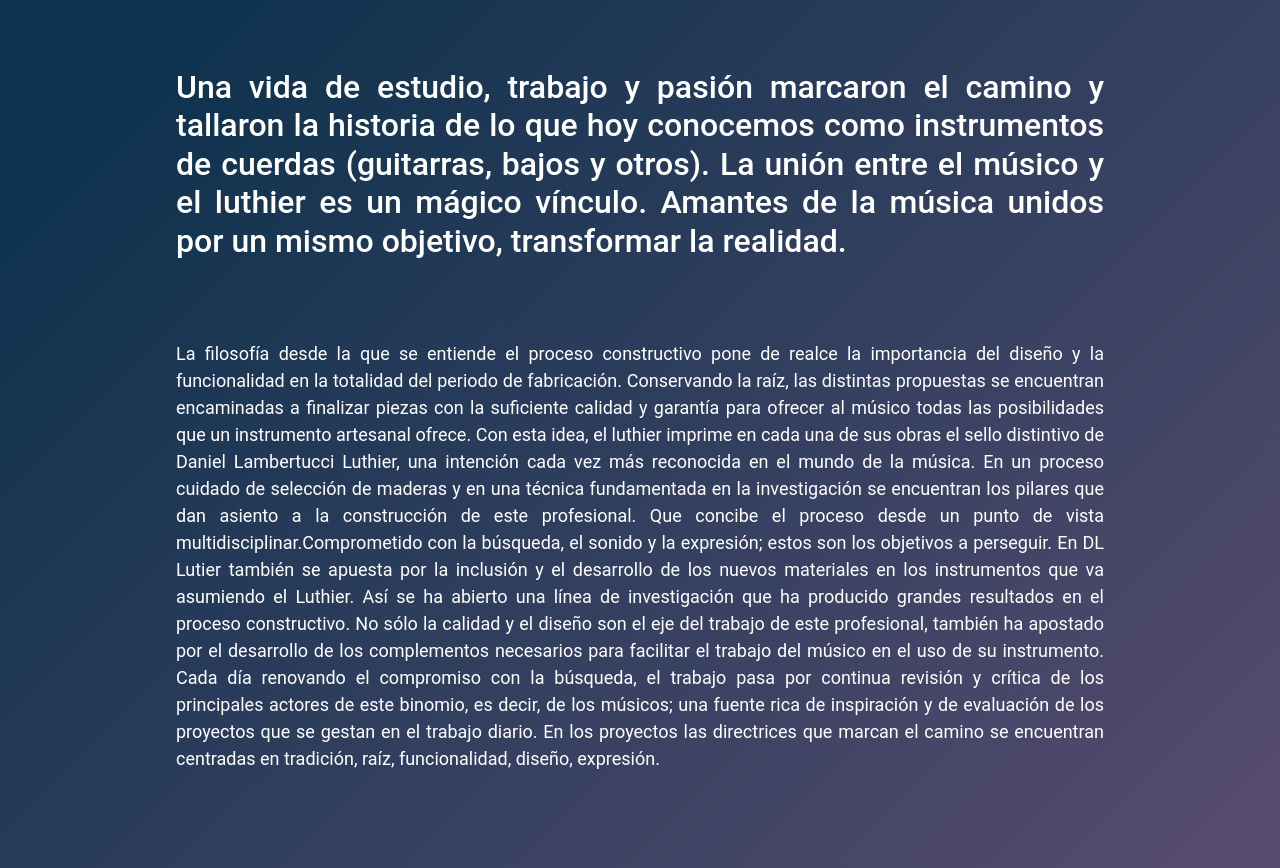
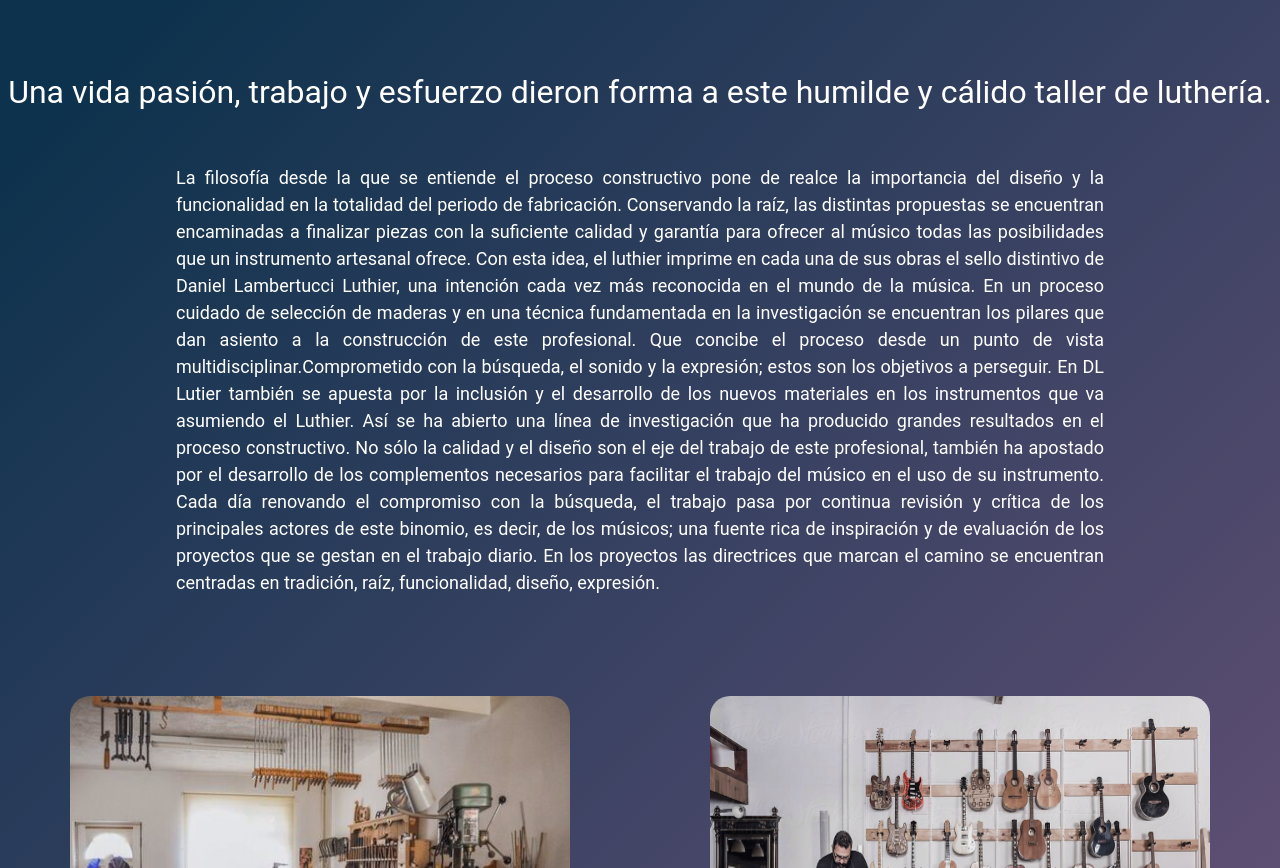
Before and after one commit to DieDreizehn13/Taller-de-violas-y-bajos-Maldonado-, a plain HTML site: page index.html in a window 1280 px wide. Shown: the part 840-1708 px from the top of the page. Drawn offline with nearby package versions, Linux system fonts and the light colour scheme; a web font is replaced by a local one.

Commit message:
Correcciones generales

```diff
--- a/index.html
+++ b/index.html
@@ -12,7 +12,6 @@
     <link rel="preconnect" href="https://fonts.gstatic.com" crossorigin>
     <link href="https\://fonts.googleapis.com/css2?family=Roboto:ital,wght@0,100;1,300;1,700&family=Source+Sans+Pro:wght@200;300;400;600;700&display=swap" rel="stylesheet">
     <script src="https://kit.fontawesome.com/4f09661378.js" crossorigin="anonymous"></script>
-     <!-- AOS animaciones on scroll XXXXXXXXXXXXXXXXXXXXXXXXXXXXXXXXXXXXXXXXXXXXXXXXXXXXXXXXXXXXX -->
     <link rel="stylesheet" href="https://cdnjs.cloudflare.com/ajax/libs/animate.css/4.1.1/animate.min.css"/>
     <link href="https://unpkg.com/aos@2.3.1/dist/aos.css" rel="stylesheet">
 
@@ -40,7 +39,7 @@
         </div>
 
         <div class="info">
-            <h2>Una vida de estudio, trabajo y pasión marcaron el camino y tallaron la historia de lo que hoy conocemos como instrumentos de cuerdas (guitarras, bajos y otros). La unión entre el músico y el luthier es un mágico vínculo. Amantes de la música unidos por un mismo objetivo, transformar la realidad.</h2>
+            <p class="subtitulos">Una vida pasión, trabajo y esfuerzo dieron forma a este humilde y cálido taller de luthería.</p>
             <p data-aos="flip-up">La filosofía desde la que se entiende el proceso constructivo pone de realce la importancia del diseño y la funcionalidad en la totalidad del periodo de fabricación. Conservando la raíz, las distintas propuestas se encuentran encaminadas a finalizar piezas con la suficiente calidad y garantía para ofrecer al músico todas las posibilidades que un instrumento artesanal ofrece. Con esta idea, el luthier imprime en cada una de sus obras el sello distintivo de Daniel Lambertucci Luthier, una intención cada vez más reconocida en el mundo de la música.
 
             En un proceso cuidado de selección de maderas y en una técnica fundamentada en la investigación se encuentran los pilares que dan asiento a la construcción de este profesional. Que concibe el proceso desde un punto de vista multidisciplinar.Comprometido con la búsqueda, el sonido y la expresión; estos son los objetivos a perseguir.
```
Also changed, not shown: pages/contacto.html (+3 -1 lines), pages/sobremi.html (+2 -0 lines), pages/taller.html (+7 -1 lines), pages/trabajos.html (+7 -0 lines).
